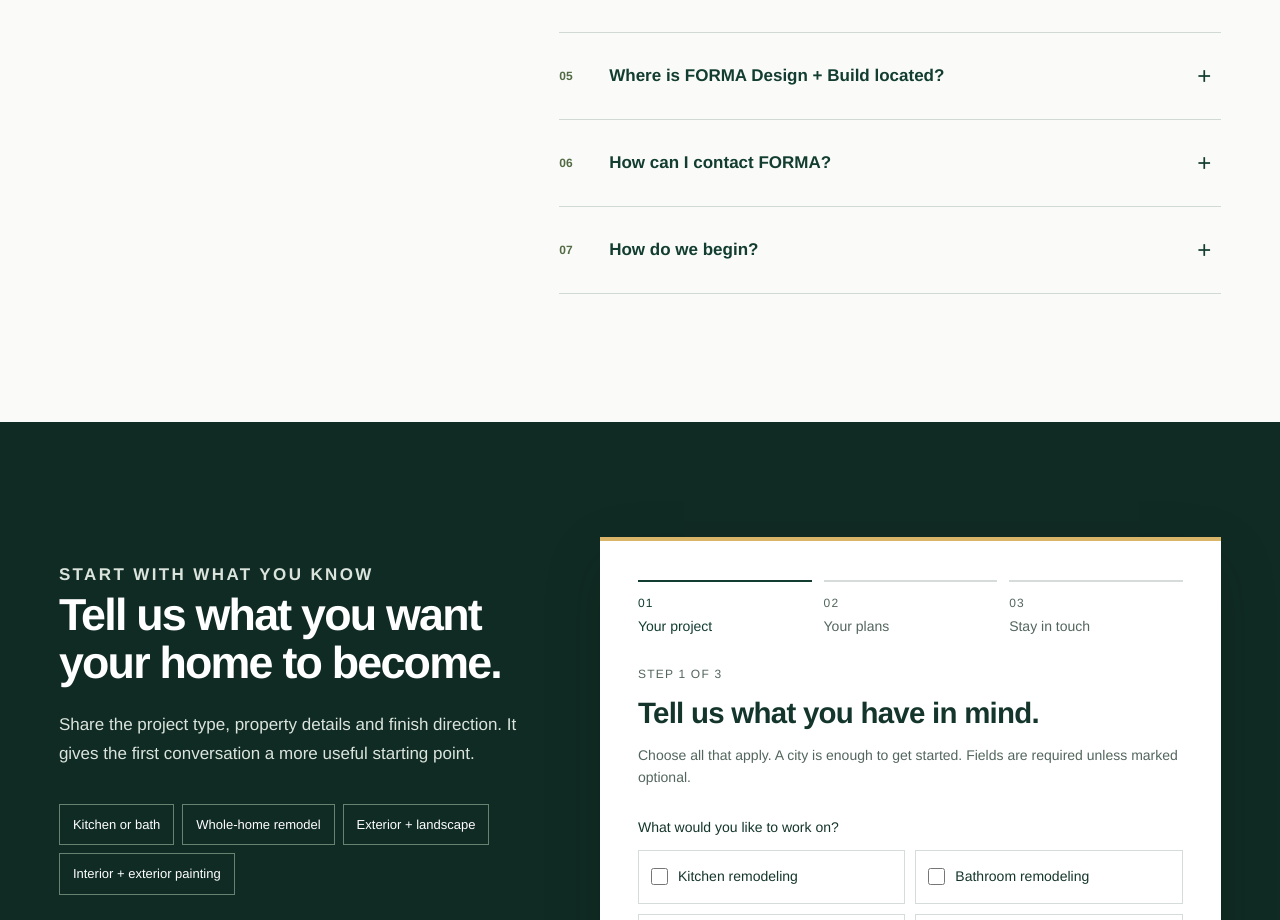
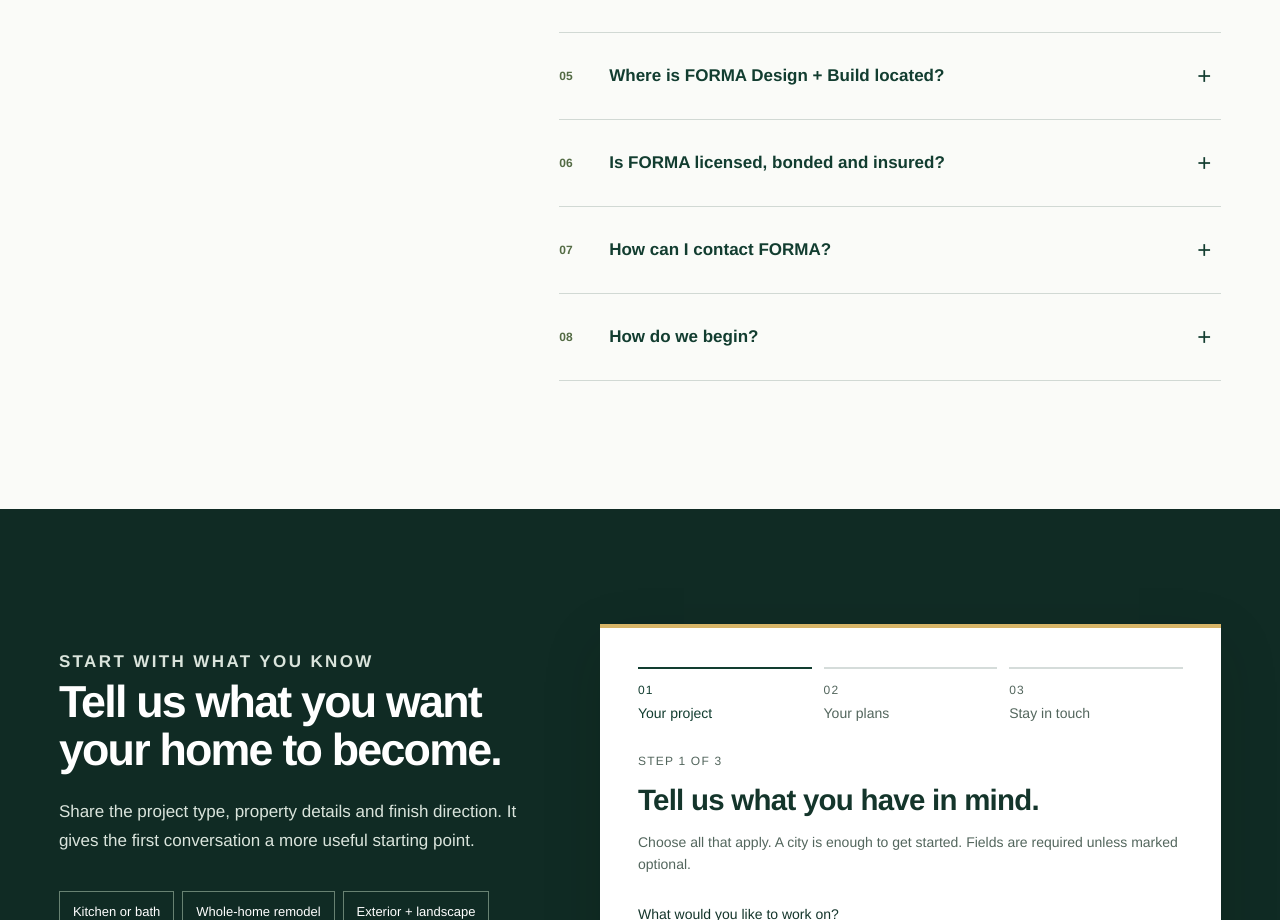
Before and after one commit to thomasaADS/south-bay-remodeling-site, a Next.js app: page / in a window 1280 px wide. Shown: the part 7182-8102 px from the top of the page. Built offline with nearby package versions, Linux system fonts and the light colour scheme.

Commit message:
Add licensing and insurance FAQ

```diff
--- a/app/site-data.ts
+++ b/app/site-data.ts
@@ -89,6 +89,7 @@
   { question: "How early should we contact you?", answer: "The earlier the better—especially for a kitchen, bathroom or whole-home remodel. Early planning helps reveal site, budget and permit considerations before decisions become expensive to change." },
   { question: "Do you work throughout the South Bay?", answer: "The core service area includes San Jose, Fremont, Santa Clara, Palo Alto, Milpitas, Sunnyvale, Saratoga and Los Gatos." },
   { question: "Where is FORMA Design + Build located?", answer: "FORMA Design + Build is based at 360 S Market St, Unit 1707, San Jose, CA 95113 and serves homeowners throughout the South Bay." },
+  { question: "Is FORMA licensed, bonded and insured?", answer: "Yes. FORMA Design Plus Build holds active California contractor license #1162108 with a B General Building classification. A $25,000 contractor's bond is on file with CSLB, and the company carries general liability and workers' compensation coverage." },
   { question: "How can I contact FORMA?", answer: "Call (408) 234-7914, email Office@formadpb.com or complete the project consultation form on this site." },
   { question: "How do we begin?", answer: "Start with a focused consultation. Share the project type, property details, priorities and finish direction so the first conversation can begin with useful context." },
 ] as const;
```
